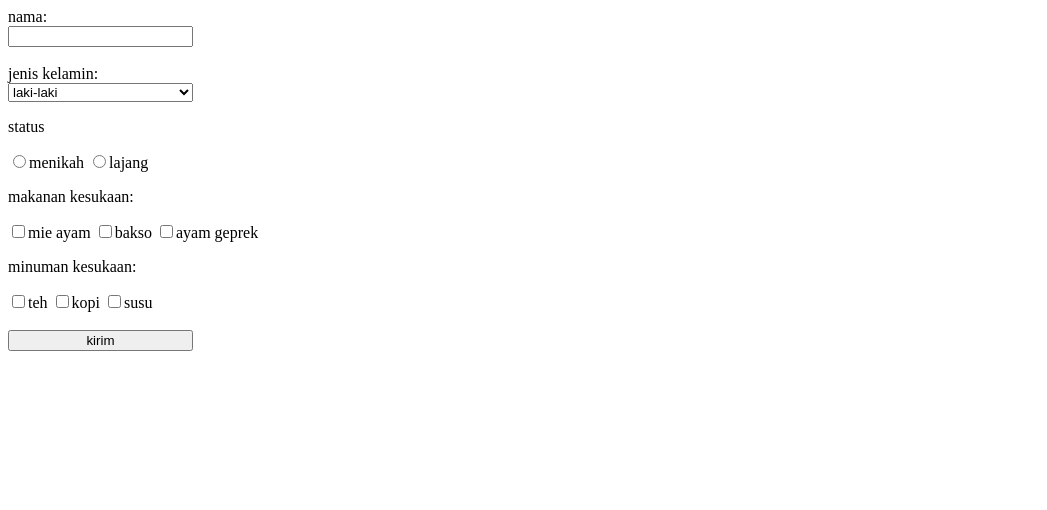
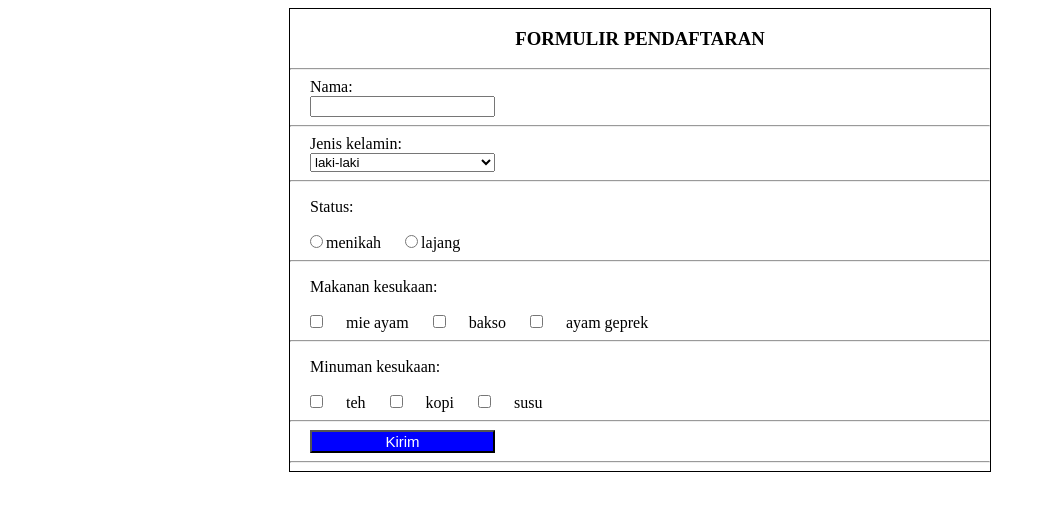
Before and after one commit to ahmadarizal/tugas, a plain HTML site: page index.html in a window 1280 px wide. Shown: the whole page, without its empty margins (0-1047 px from the left). Drawn offline with Linux system fonts and the light colour scheme.

Commit message:
tambahan file

```diff
--- a/index.html
+++ b/index.html
@@ -1,6 +1,12 @@
 <!DOCTYPE html>
-      <html>
-            <title>html form</title>
+<html lang="en">
+  <head>
+    <meta charset="UTF-8" />
+    <meta http-equiv="X-UA-Compatible" content="IE=edge" />
+    <meta name="viewport" content="width=device-width, initial-scale=1.0" />
+    <link rel="stylesheet" href="style.css" />
+    <title>belajarhtml</title>
+  </head>
   <style>
     select {
       width: 185px;
@@ -9,34 +15,53 @@
       width: 185px;
     }
   </style>
-      </head>
-      <head>
+
   <body>
+    <div class="header">
+      <h3>FORMULIR PENDAFTARAN</h3>
+      <hr />
       <form>
-            <label for="nama:">nama:</label><br>
-            <input type="text" id="nama:">
-              <br><br>
-              <label for="jenis kelamin:">jenis kelamin:</label><br>
-            <select>
+        <label for="nama">Nama:</label> <br />
+        <input type="text" id="nama" /><br />
+        <hr />
+        <label for="Jenis kelamin">Jenis kelamin:</label><br />
+        <select style="margin-left: 20px">
           <option>laki-laki</option>
-                <option>rempuan</option>
+          <option>wanita</option>
         </select>
-              <br>
-            <p>status</p>
-            <input type="radio" id="menikah" name="status">menikah
-            <input type="radio" id="lajang" name="status">lajang
-              <br>
-            <P>makanan kesukaan:</P>
-            <input type="checkbox" id="mie ayam" name="mie ayam"><label for="mie ayam">mie ayam</label>
-            <input type="checkbox" id="bakso" name="bakso"><label for="bakso">bakso</label>
-            <input type="checkbox" id="ayam geprek" name="ayam geprek"><label for="ayam geprek">ayam geprek</label>
-              <br>
-            <p>minuman kesukaan:</p>
-            <input type="checkbox" id="teh" name="teh"><label for="teh">teh</label>
-            <input type="checkbox" id="kopi" name="kopi"><label for="kopi">kopi</label>
-            <input type="checkbox" id="susu" name="susu"><label for="susu">susu</label><br>
-            <br>
-            <input class="kirim" type="submit" value="kirim">
-
+        <hr />
+        <p>Status:</p>
+        <input type="radio" id="menikah" name="status" />menikah
+        <input type="radio" id="lajang" name="status" />lajang
+        <hr />
+        <p>Makanan kesukaan:</p>
+        <input type="checkbox" id="mie ayam" name="mie ayam" /><label
+          for="mie ayam"
+          >mie ayam</label
+        >
+        <input type="checkbox" id="bakso" name="bakso" /><label for="bakso"
+          >bakso</label
+        >
+        <input type="checkbox" id="ayam geprek" name="ayam geprek" /><label
+          for="ayam geprek"
+          >ayam geprek</label
+        >
+        <hr />
+        <p>Minuman kesukaan:</p>
+        <input type="checkbox" id="teh" name="teh" /><label for="teh"
+          >teh</label
+        >
+        <input type="checkbox" id="kopi" name="kopi" /><label for="kopi"
+          >kopi</label
+        >
+        <input type="checkbox" id="susu" name="susu" /><label for="susu"
+          >susu</label
+        >
+        <hr />
+        <input class="kirim" type="submit" value="Kirim" />
+        <br />
+        <hr />
       </form>
+    </div>
   </body>
+</html>
--- /dev/null
+++ b/style.css
@@ -0,0 +1,23 @@
+.header {
+  width: 700px;
+  margin: 0% auto;
+  border: 1px solid;
+}
+h3 {
+  text-align: center;
+}
+.kirim {
+  font-size: 15px;
+  background-color: blue;
+  color: white;
+  text-align: center;
+}
+p {
+  margin-left: 20px;
+}
+input {
+  margin-left: 20px;
+}
+label {
+  margin-left: 20px;
+}
```
Lines whose indentation alone changed are shown as unchanged.
